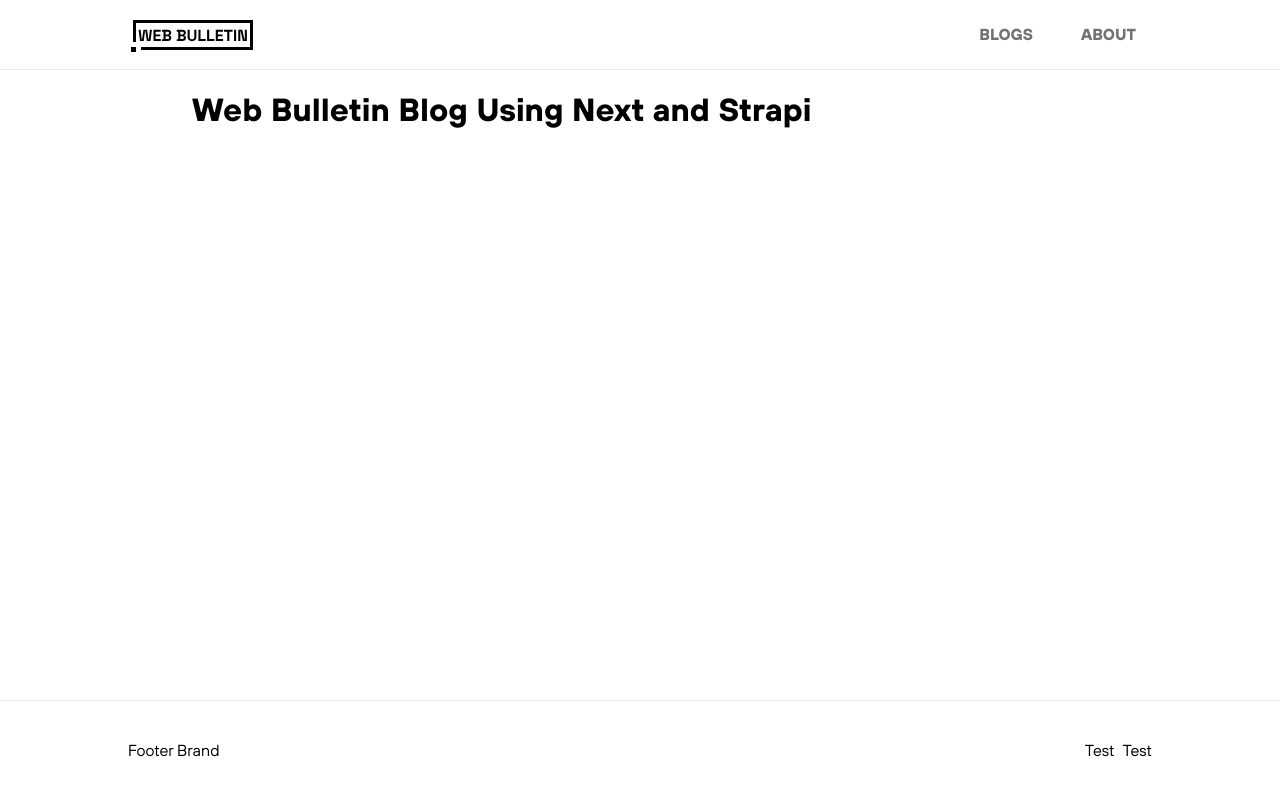
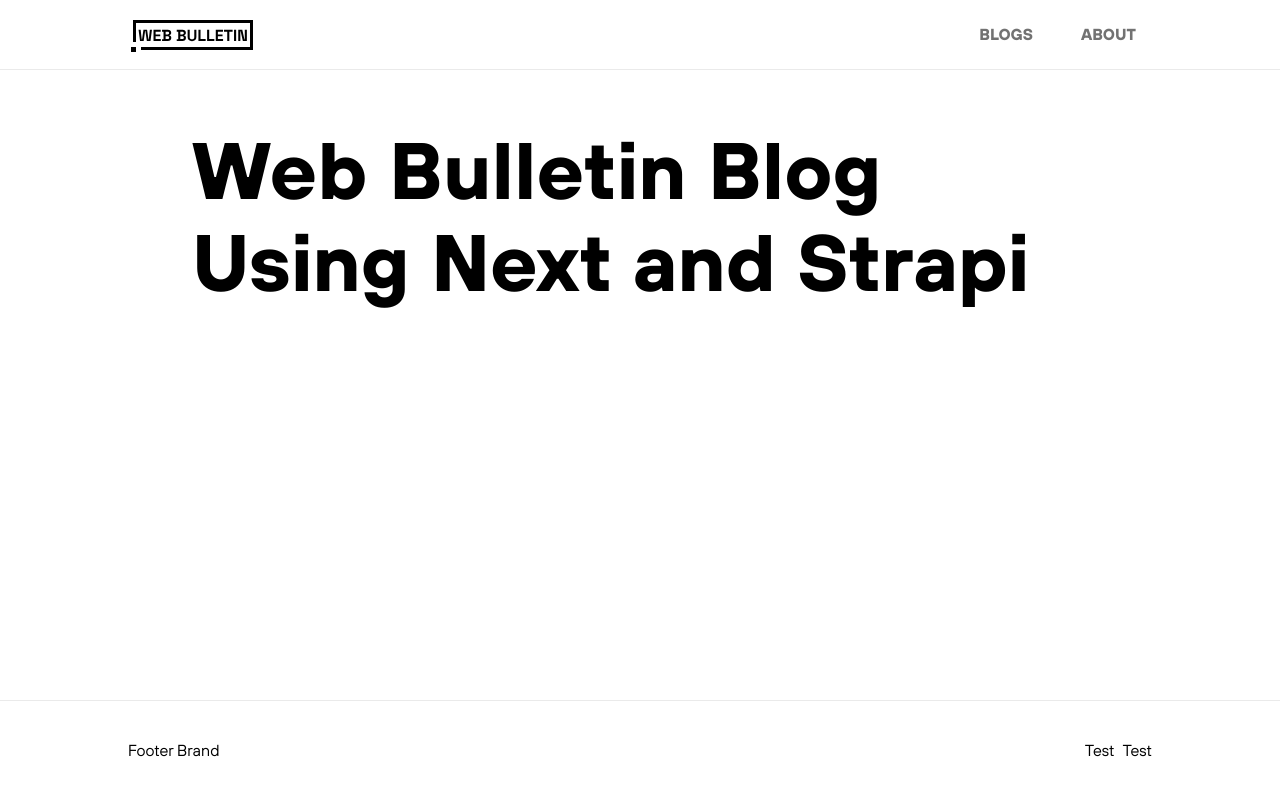
Before and after one commit to nabeelcodes/web-bulletin-blog, a Next.js app: page / in a window 1280 px wide. Shown: the top 796 px of the page. Built offline with nearby package versions, Linux system fonts and the light colour scheme.

Commit message:
Added custom css for <H1> in `pages/index.jsx`

```diff
--- a/src/pages/index.jsx
+++ b/src/pages/index.jsx
@@ -10,7 +10,7 @@ export default function Home() {
 			</Head>
 
 			<Container width='70%'>
-				<h1>Web Bulletin Blog Using Next and Strapi</h1>
+				<h1 style={{ fontSize: '5rem' }}>Web Bulletin Blog Using Next and Strapi</h1>
 			</Container>
 		</>
 	);
```
